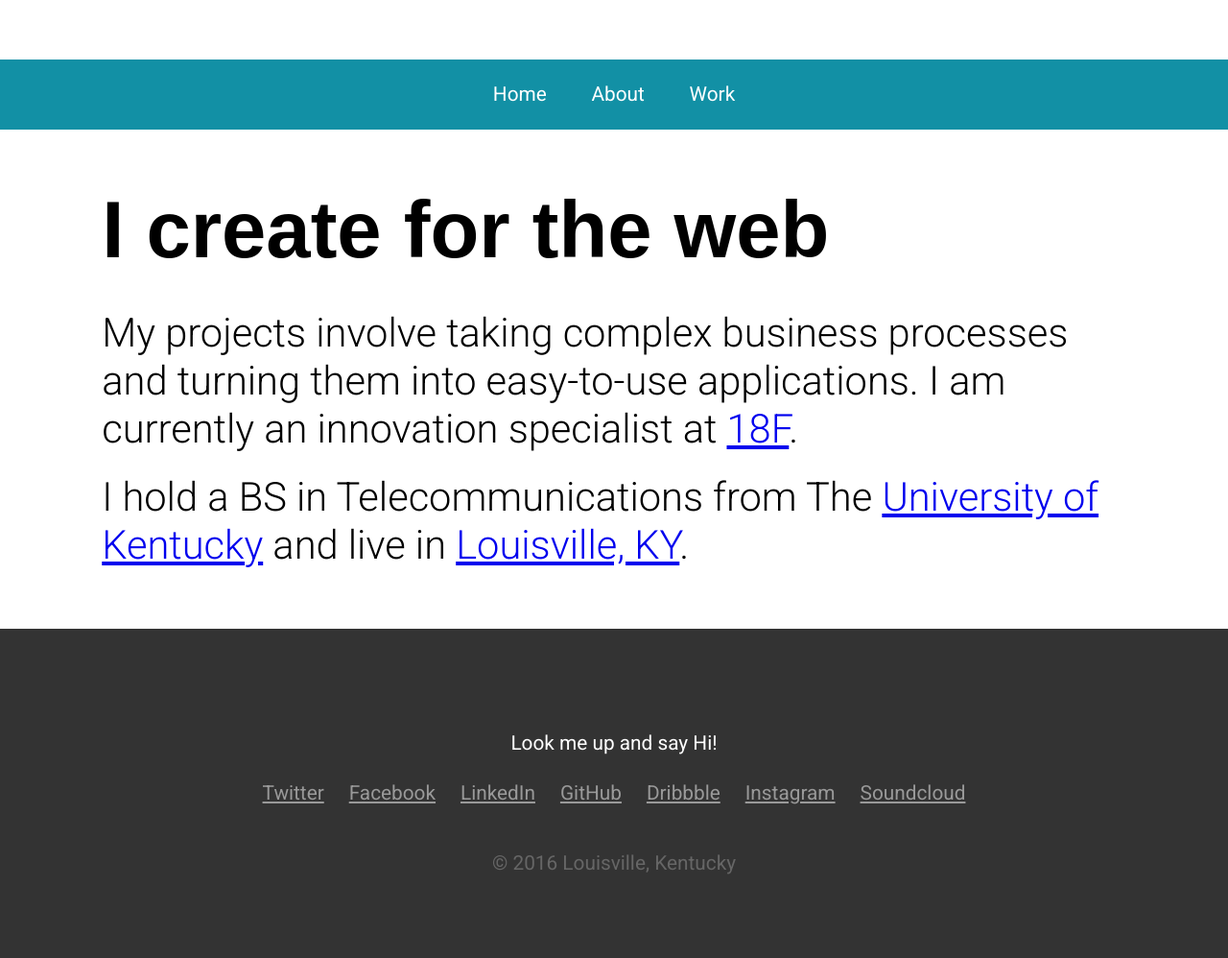
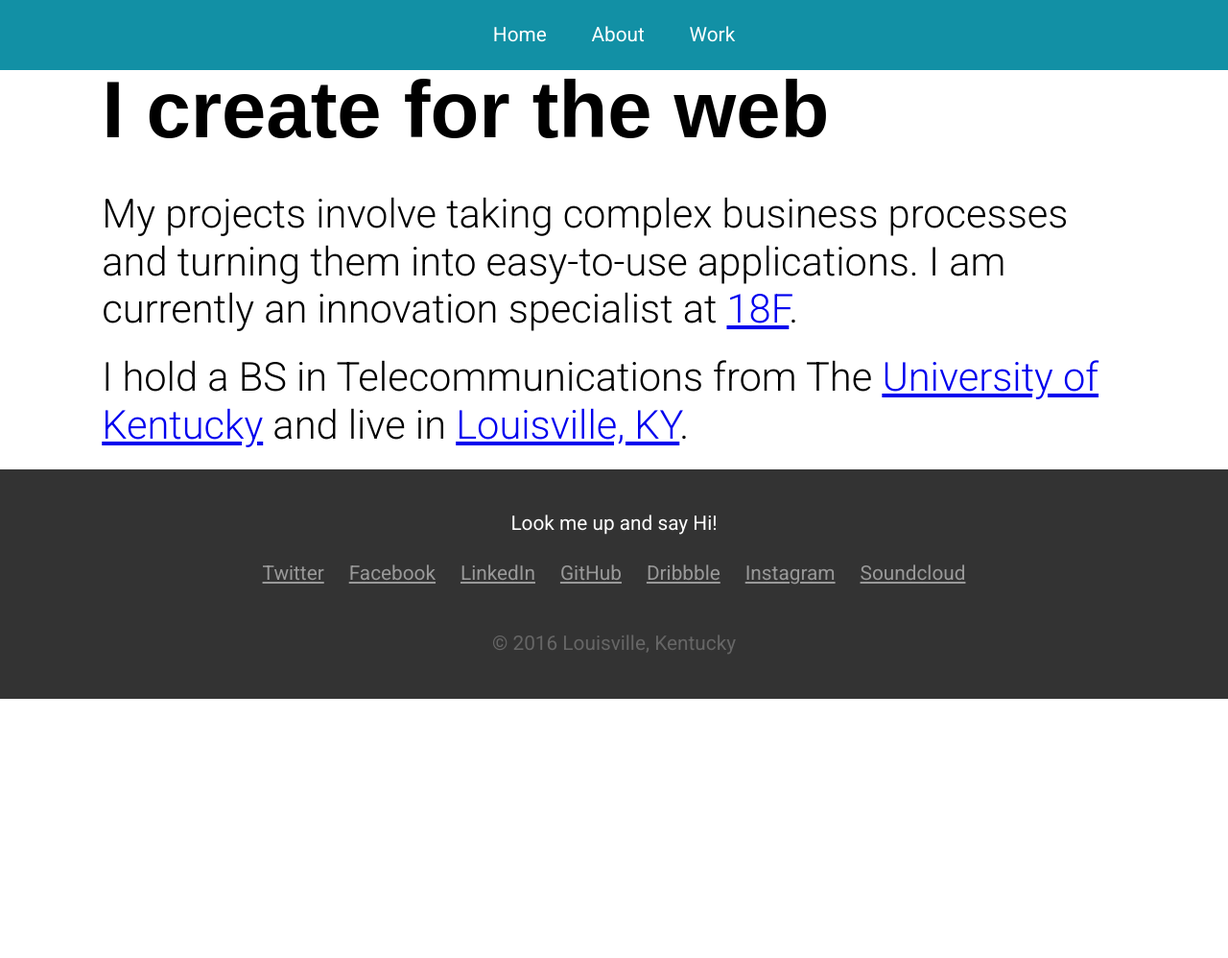
Before and after one commit to line47/line47.github.io, a Jekyll site: the page built from index.html, in a window 1280 px wide. Shown: the whole page at 96% size. Built offline with Jekyll 4.4.1, drawn with Linux system fonts in a browser that asks for light colours; after the commit the page ends 900 px from its top, so only the background shows below that.

Commit message:
style updates

```diff
--- a/_sass/base.scss
+++ b/_sass/base.scss
@@ -156,14 +156,32 @@ li {
     }
 }
 
+.content-container {
+  margin: 0 auto;
+  margin-left: 8.3%;
+  margin-right: 8.3%;
+  max-width: 1200px;
+}
+
 .layout-default {
-  .content-container {
-    margin: 3rem auto;
-    margin-left: 8.3%;
-    margin-right: 8.3%;
-    max-width: 1200px;
+
+  .main-content {
+    margin: 3rem 0;
+    }
   }
+
+
+.layout-resume {
+
+  .main-content {
+    margin: 3rem 0;
+    }
+  .relative-content {
+    margin: 3rem 0;
+    }
+
 }
+
 
 .social-links {
   list-style-type: none;
```
